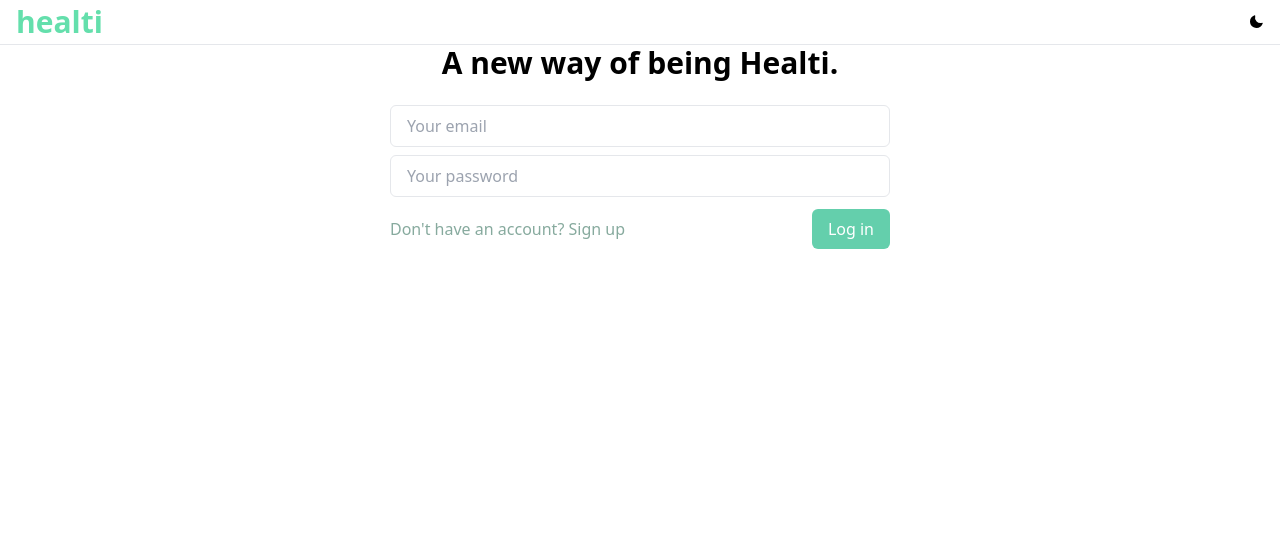
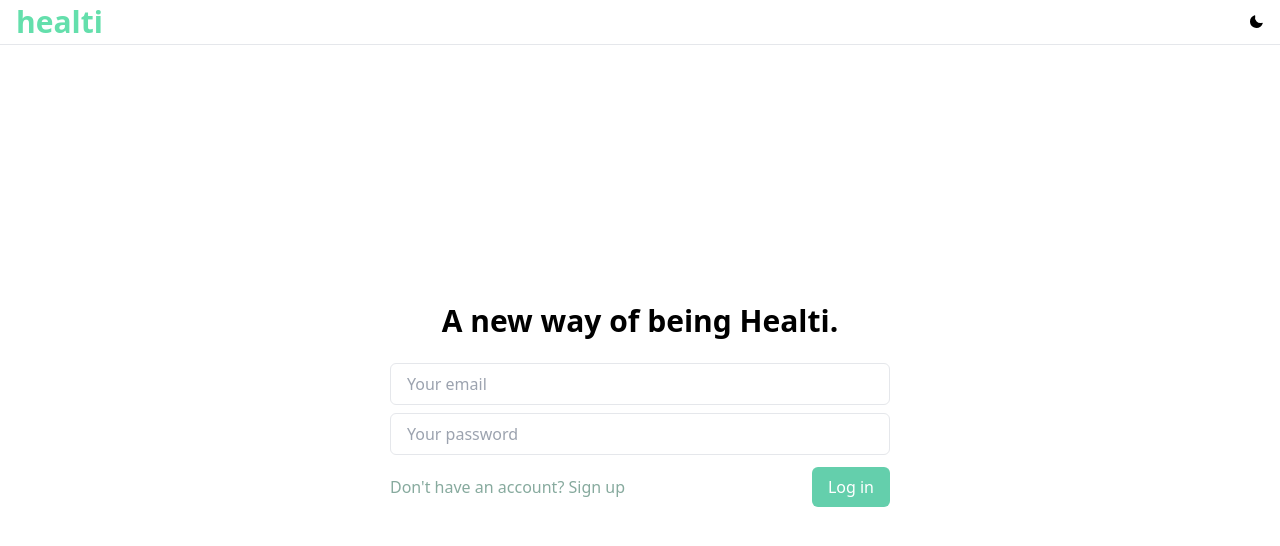
Before and after one commit to vtfrc/healti-nuxt-supa, a Nuxt app: page / in a window 1280 px wide. Shown: the top 546 px of the page. Built offline with nearby package versions, Linux system fonts and the light colour scheme; no server answers.

Commit message:
sizing fix

```diff
--- a/components/PageContainer.vue
+++ b/components/PageContainer.vue
@@ -1,5 +1,5 @@
 <template>
-<div class="min-h-[90vh] px-4 mx-auto sm:px-6 lg:px-8">
+<div class="min-h-[90vh] px-4 mx-auto sm:px-6 lg:px-8 flex flex-col justify-center">
     <div class="flex items-center justify-center">
         <slot />
     </div>
```
